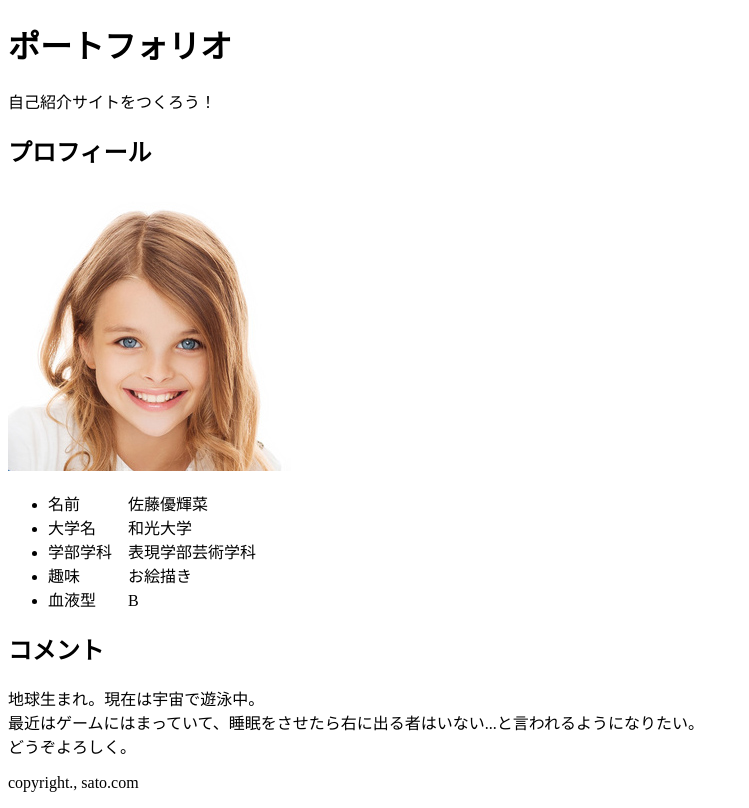
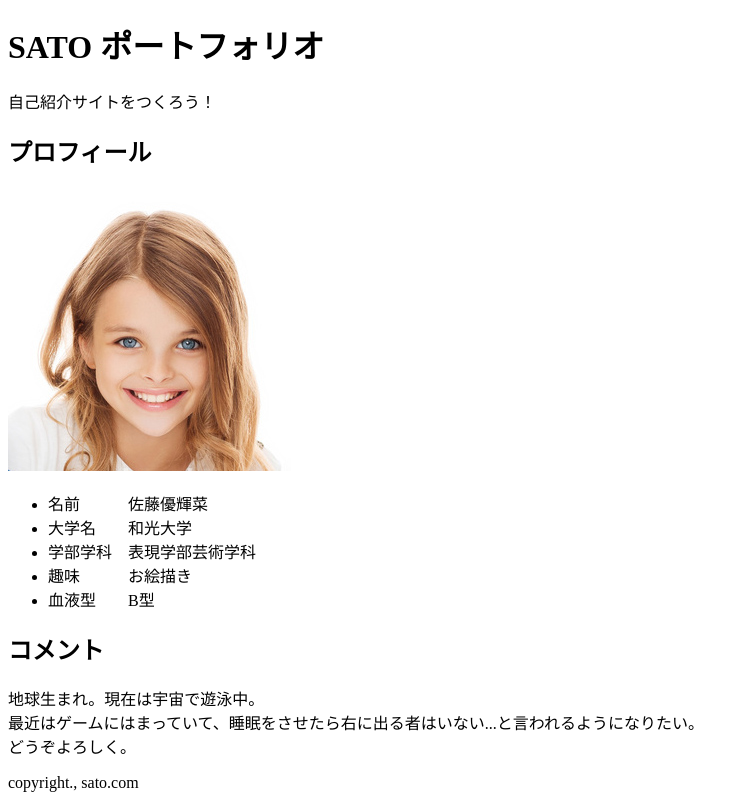
Before and after one commit to asterisk-hnms/profile, a plain HTML site: page index.html in a window 1280 px wide. Shown: the whole page, without its empty margins (0-749 px from the left). Drawn offline with Linux system fonts and the light colour scheme.

Commit message:
タイトル変更

```diff
--- a/index.html
+++ b/index.html
@@ -7,7 +7,7 @@
 
     <body>
 
-        <h1>ポートフォリオ</h1>
+        <h1>SATO ポートフォリオ</h1>
         <p>自己紹介サイトをつくろう！</p>
 
         <h2>プロフィール</h2>
@@ -17,7 +17,7 @@
             <li>大学名　　和光大学</li>
             <li>学部学科　表現学部芸術学科</li>
             <li>趣味　　　お絵描き</li>
-            <li>血液型　　B</li>
+            <li>血液型　　B型</li>
         </ul>
 
 
```
